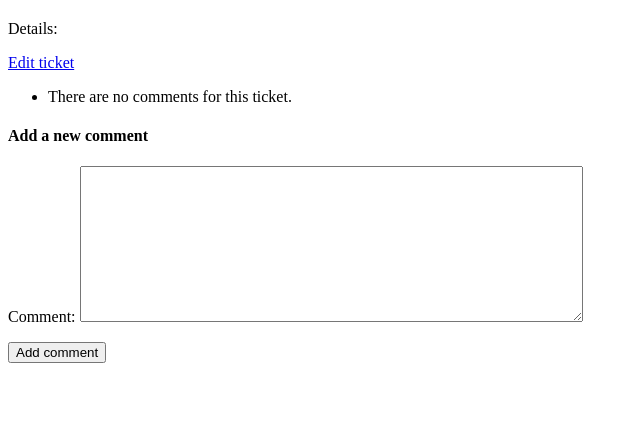
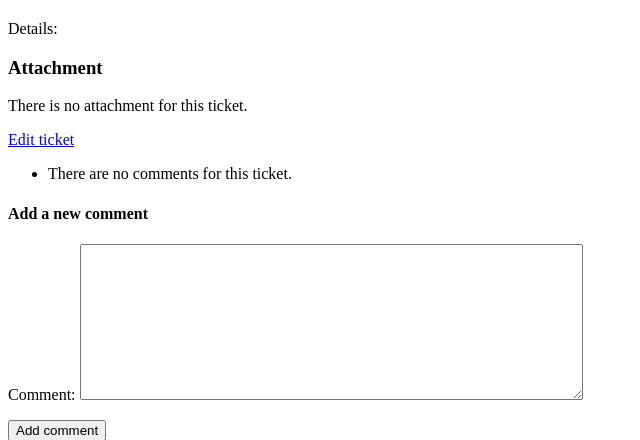
Before and after one commit to spolanco94/Bugger, a Django app: template bugs/templates/bugs/ticket.html in a window 1280 px wide. Shown: the part 219-659 px from the top of the page, without its empty margins (0-640 px from the left). Run offline with Django 3.2, Linux system fonts and the light colour scheme; the template is opened without the code that fills it: values that come from a table or form of the project are taken from there, others are empty.

Commit message:
Reworking attachments
Reworked attachment system for tickets.

```diff
--- a/bugs/forms.py
+++ b/bugs/forms.py
@@ -19,10 +19,10 @@ class ProjectForm(forms.ModelForm):
 class TicketForm(forms.ModelForm):
     class Meta:
         model = Ticket
-        fields = ['title', 'details', 'priority_level', 'attachments']
+        fields = ['title', 'details', 'priority_level', 'attachment']
         widgets = {
             'details': forms.Textarea(attrs={'cols': 80}),
-            'attachments': widgets.ClearableFileInput(attrs={'multiple': True})
+            'attachment': widgets.ClearableFileInput(attrs={'multiple': True})
         }
 
 class CommentForm(forms.ModelForm):
--- a/bugs/models.py
+++ b/bugs/models.py
@@ -28,7 +28,7 @@ class Ticket(models.Model):
         default='M',
     )
     date_added = models.DateTimeField(auto_now_add=True)
-    attachments = models.FileField(
+    attachment = models.FileField(
         upload_to='attachments/%Y/%m/%d',
         blank=True,
         null=True
@@ -39,6 +39,16 @@ class Ticket(models.Model):
 
     def __str__(self) -> str:
         return self.title
+
+    @property
+    def attachment_url(self):
+        if self.attachment and hasattr(self.attachment, 'url'):
+            return self.attachment.url
+
+    @property
+    def attachment_filename(self):
+        if self.attachment and hasattr(self.attachment, 'filename'):
+            return self.attachment.filename
 
 class Comment(models.Model):
     """A comment made by a user directly on a ticket."""
--- a/bugs/templates/bugs/edit_ticket.html
+++ b/bugs/templates/bugs/edit_ticket.html
@@ -4,7 +4,7 @@
   <h3>Project: {{ project.title }}</h3>
   <h3>Editing ticket: {{ ticket.title }}</h3>
 
-  <form action="{% url 'bugs:edit_ticket' project.id ticket.id %}" method='post'>
+  <form action="{% url 'bugs:edit_ticket' project.id ticket.id %}" method='post' enctype="multipart/form-data">
     {% csrf_token %}
     {{ form.as_p }}
     <button name="submit">Submit changes</button>
--- a/bugs/templates/bugs/new_ticket.html
+++ b/bugs/templates/bugs/new_ticket.html
@@ -5,7 +5,7 @@
 
   <h4>Create a new ticket:</h4>
 
-  <form action="{% url 'bugs:new_ticket' project.id %}" method='post'>
+  <form action="{% url 'bugs:new_ticket' project.id %}" method='post' enctype="multipart/form-data">
     {% csrf_token %}
     {{ form.as_p }}
     <button name='submit'>Create ticket</button>
--- a/bugs/templates/bugs/ticket.html
+++ b/bugs/templates/bugs/ticket.html
@@ -6,6 +6,16 @@
   <p>{{ ticket.date_added|date:'M d, Y h:i' }}</p>
   <p>Details:</p>
   <p>{{ ticket.details|linebreaks }}</p>
+
+  <h3>Attachment</h3>
+  {% if tickets.attachment %}
+    <p>
+      <a href="{{ ticket.attachment.attachment_url }}">{{ ticket.attachment.attachment_filename }}</a>
+    </p>
+  {% else %}
+    <p>There is no attachment for this ticket.</p>
+  {% endif %}
+
 
   <p>
     <a href="{% url 'bugs:edit_ticket' project.id ticket.id %}">Edit ticket</a>
```
Also changed, not shown: bugs/views.py (+3 -8 lines), bugs/migrations/0006_rename_attachments_ticket_attachment.py (added).
